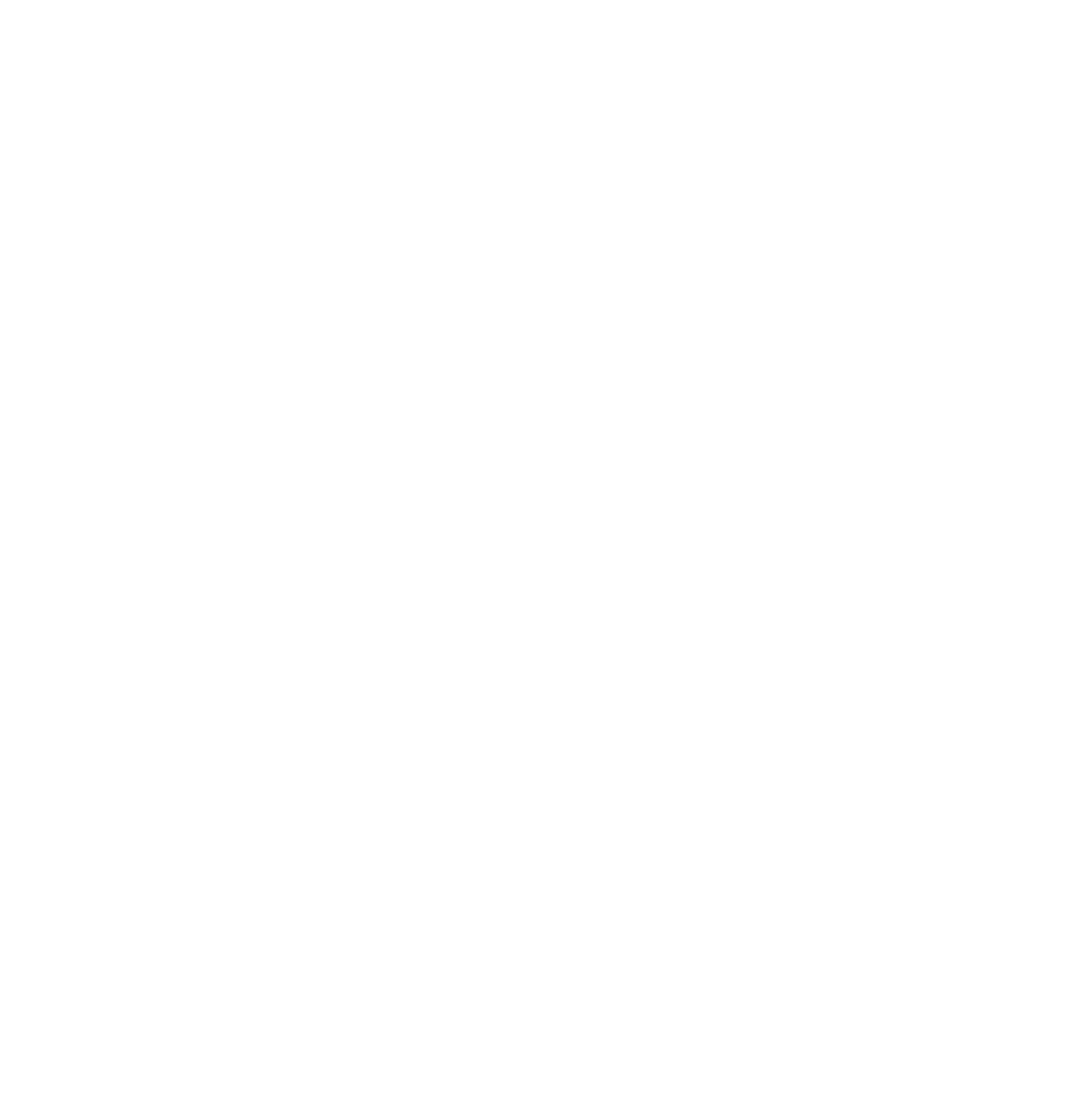
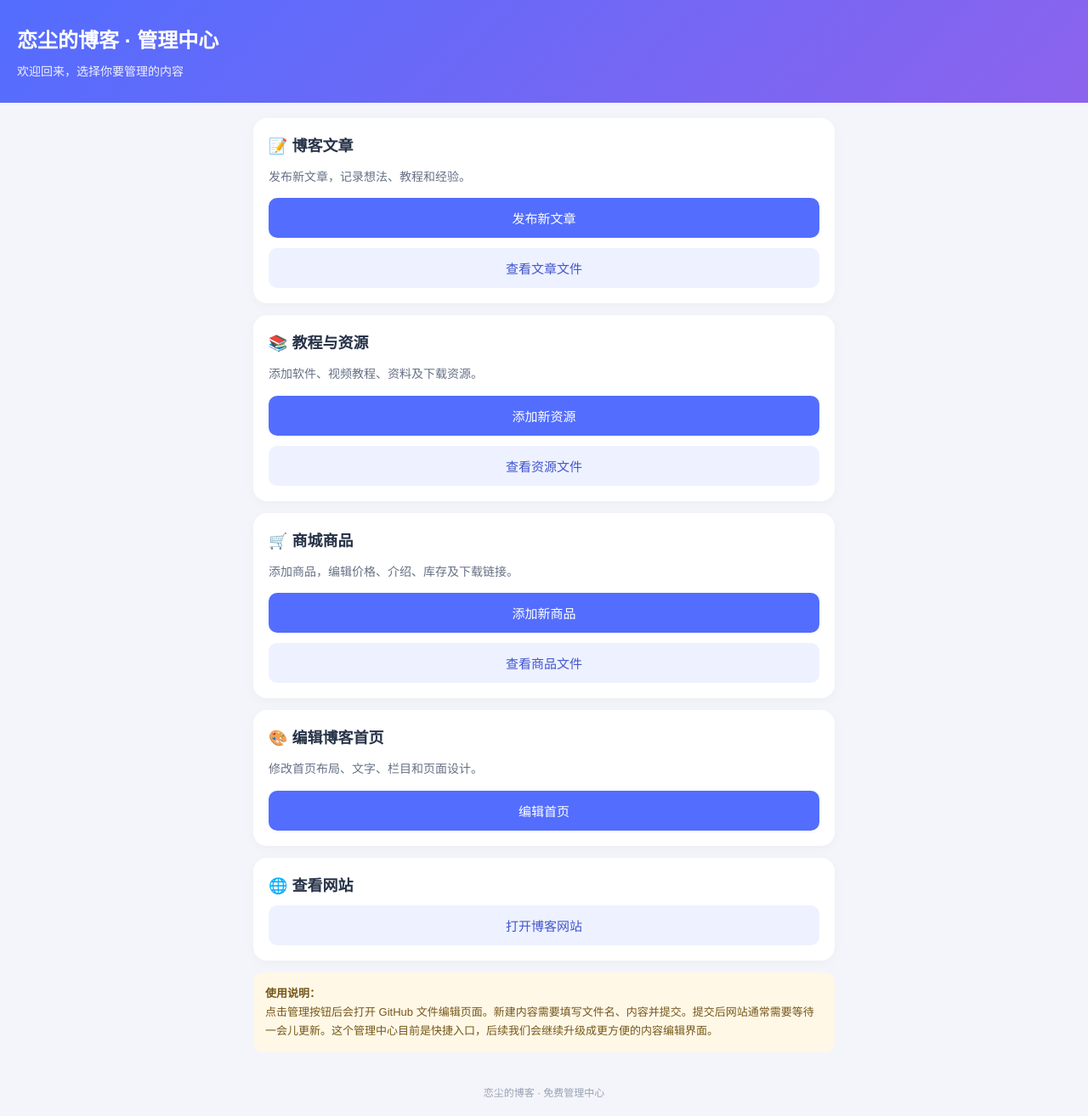
Before and after one commit to xpwen2015/xpwen2015.github.io, a plain HTML site: page admin/index.html in a window 1280 px wide. Shown: the whole page at 85% size. Before the commit the page ends 800 px from the top, so only its background shows below. Drawn offline with Linux system fonts and the light colour scheme.

Commit message:
Revamp admin index.html for improved UI
Updated the HTML structure and styles for the admin management center, enhancing the layout and user interface.

```diff
--- a/admin/index.html
+++ b/admin/index.html
@@ -1,12 +1,70 @@
 <!DOCTYPE html>
 <html lang="zh-CN">
 <head>
-  <meta charset="UTF-8">
-  <meta name="viewport" content="width=device-width, initial-scale=1.0">
-  <title>恋尘博客管理后台</title>
+<meta charset="UTF-8">
+<meta name="viewport" content="width=device-width,initial-scale=1">
+<title>恋尘博客管理中心</title>
+<style>
+*{box-sizing:border-box}
+body{margin:0;background:#f3f5fa;color:#263247;font-family:Arial,"Microsoft YaHei",sans-serif}
+header{background:linear-gradient(135deg,#536dfe,#8c63ed);color:white;padding:28px 20px}
+header h1{margin:0 0 10px;font-size:24px}
+header p{margin:0;font-size:14px;opacity:.9}
+main{max-width:720px;margin:auto;padding:18px}
+.card{background:white;border-radius:16px;padding:18px;margin-bottom:14px;box-shadow:0 3px 14px #00000008}
+.card h2{font-size:18px;margin:0 0 8px}
+.card p{font-size:14px;color:#667085;line-height:1.6}
+.btn{display:block;text-align:center;text-decoration:none;color:white;background:#536dfe;padding:13px;border-radius:10px;margin-top:12px;font-size:15px}
+.btn2{background:#eef1ff;color:#4055ce}
+.note{background:#fff8e7;padding:14px;border-radius:12px;font-size:13px;line-height:1.7;color:#765719}
+footer{text-align:center;color:#98a2b3;padding:20px;font-size:12px}
+</style>
 </head>
 <body>
-  <div id="nc-root"></div>
-  <script src="https://unpkg.com/decap-cms@^3.0.0/dist/decap-cms.js"></script>
+<header>
+<h1>恋尘的博客 · 管理中心</h1>
+<p>欢迎回来，选择你要管理的内容</p >
+</header>
+<main>
+
+<div class="card">
+<h2>📝 博客文章</h2>
+<p>发布新文章，记录想法、教程和经验。</p >
+<a class="btn" href=" ">发布新文章</a >
+<a class="btn btn2" href="https://github.com/xpwen2015/xpwen2015.github.io/tree/main/posts">查看文章文件</a >
+</div>
+
+<div class="card">
+<h2>📚 教程与资源</h2>
+<p>添加软件、视频教程、资料及下载资源。</p >
+<a class="btn" href="https://github.com/xpwen2015/xpwen2015.github.io/new/main/resources">添加新资源</a >
+<a class="btn btn2" href="https://github.com/xpwen2015/xpwen2015.github.io/tree/main/resources">查看资源文件</a >
+</div>
+
+<div class="card">
+<h2>🛒 商城商品</h2>
+<p>添加商品，编辑价格、介绍、库存及下载链接。</p >
+<a class="btn" href="https://github.com/xpwen2015/xpwen2015.github.io/new/main/products">添加新商品</a >
+<a class="btn btn2" href="https://github.com/xpwen2015/xpwen2015.github.io/tree/main/products">查看商品文件</a >
+</div>
+
+<div class="card">
+<h2>🎨 编辑博客首页</h2>
+<p>修改首页布局、文字、栏目和页面设计。</p >
+<a class="btn" href="https://github.com/xpwen2015/xpwen2015.github.io/edit/main/index.html">编辑首页</a >
+</div>
+
+<div class="card">
+<h2>🌐 查看网站</h2>
+<a class="btn btn2" href="https://xpwen2015.github.io/">打开博客网站</a >
+</div>
+
+<div class="note">
+<strong>使用说明：</strong><br>
+点击管理按钮后会打开 GitHub 文件编辑页面。新建内容需要填写文件名、内容并提交。提交后网站通常需要等待一会儿更新。这个管理中心目前是快捷入口，后续我们会继续升级成更方便的内容编辑界面。
+</div>
+
+</main>
+<footer>恋尘的博客 · 免费管理中心</footer>
 </body>
 </html>
```
